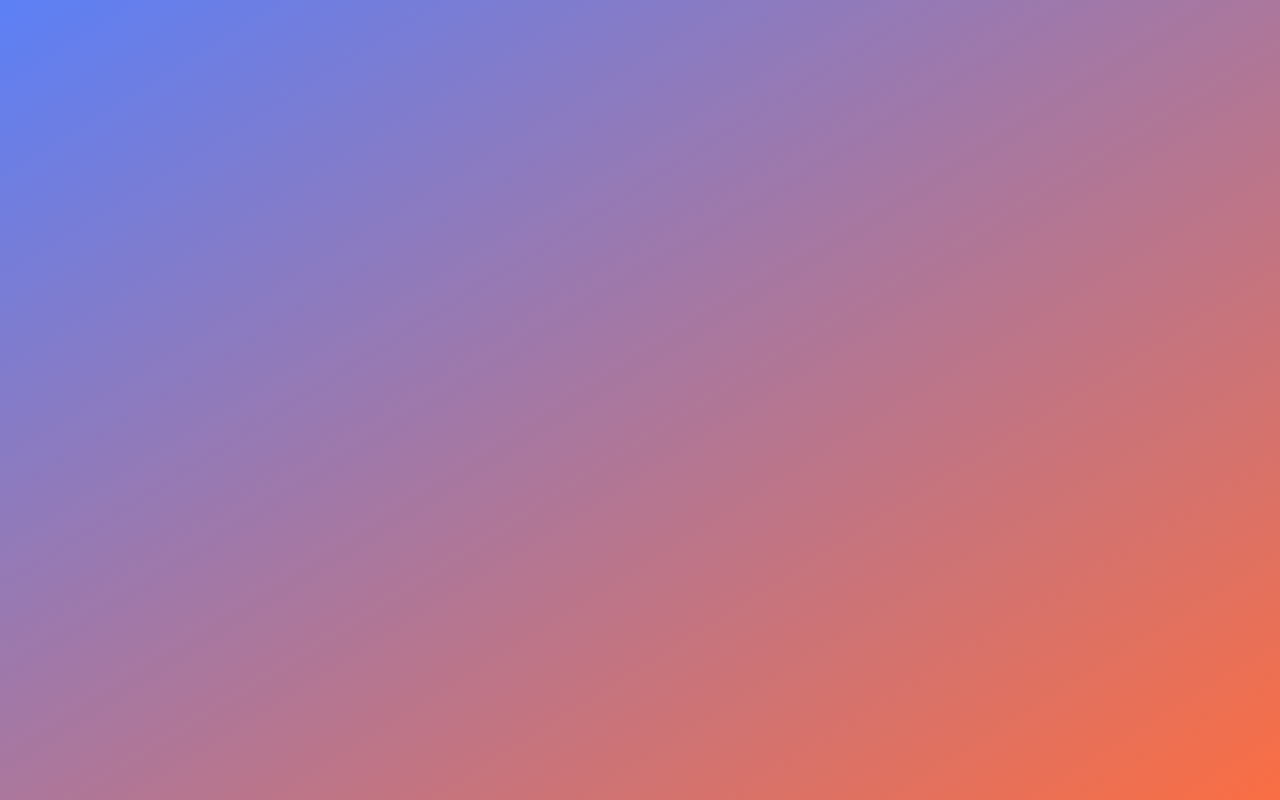
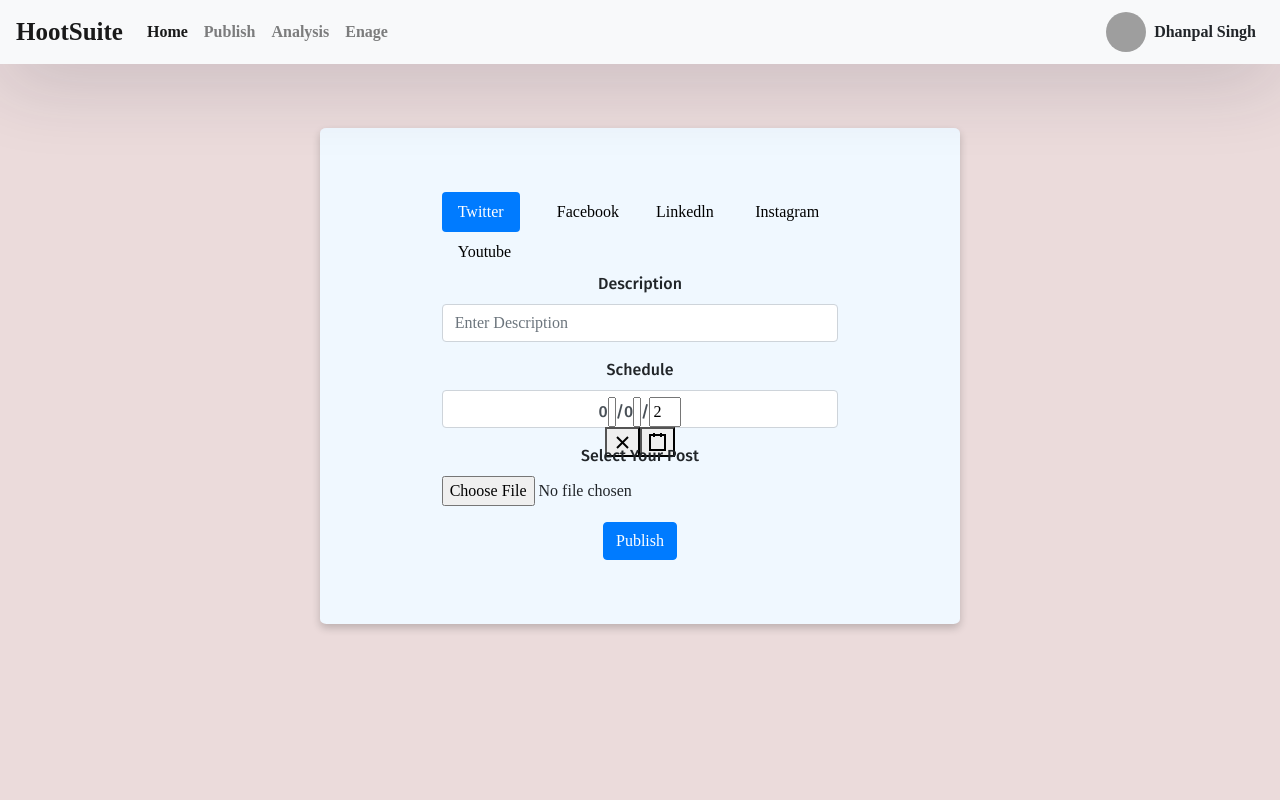
Before and after one commit to dhanpalsinghrajpurohit/frontend-hooksuite, a React (Create React App) app: page /publish in a window 1280 px wide. Built offline with nearby package versions, Linux system fonts and the light colour scheme; grey boxes are pictures that could not be loaded; a web font is replaced by a local one.

Commit message:
ui updated

```diff
--- a/package.json
+++ b/package.json
@@ -9,6 +9,7 @@
     "axios": "^0.25.0",
     "bootstrap": "^4.6.1",
     "react": "^17.0.2",
+    "react-datetime-picker": "^3.5.0",
     "react-dom": "^17.0.2",
     "react-router-dom": "^5.2.0",
     "react-scripts": "5.0.0",
--- a/src/App.js
+++ b/src/App.js
@@ -76,7 +76,7 @@
               <Route exact path="/" component={Login} />
               <Route path="/sign-in" component={Login} />
               <Route path="/sign-up" component={SignUp} />
-              <Route path="/post" component={Post} />
+              <Route path="/publish" component={Post} />
             </Switch>
           </div>
         {/* </div> */}
--- a/src/components/Navbar/Navbar.js
+++ b/src/components/Navbar/Navbar.js
@@ -2,7 +2,7 @@
 import { Component } from "react";
 import { Link } from "react-router-dom";
 
-
+import classes from  "./Navbar.module.css";
 class Navbar extends Component{
     constructor(props){
         super(props);
@@ -25,21 +25,21 @@
                     <div class="collapse navbar-collapse" id="navbarNav">
                         <ul class="navbar-nav">
                         <li class="nav-item">
-                            <a className={this.state.toggle===1?"nav-link active":"nav-link"} href="#" onClick={()=>this.toggleStage(1)}>Home</a>
+                            <Link to="/home" className={this.state.toggle===1?"nav-link active bold":"nav-link"} href="#" onClick={()=>this.toggleStage(1)}>Home</Link>
                         </li>
                         <li class="nav-item">
-                            <a className={this.state.toggle===2?"nav-link active":"nav-link"} href="#" onClick={()=>this.toggleStage(2)}>Publish</a>
+                            <Link to="/publish" className={this.state.toggle===2?"nav-link active":"nav-link"} href="#" onClick={()=>this.toggleStage(2)}>Publish</Link>
                         </li>
                         <li class="nav-item">
-                            <a className={this.state.toggle===3?"nav-link active":"nav-link"} href="#" onClick={()=>this.toggleStage(3)}>Analysis</a>
+                            <Link to="/analysis" className={this.state.toggle===3?"nav-link active":"nav-link"} href="#" onClick={()=>this.toggleStage(3)}>Analysis</Link>
                         </li>
                         <li class="nav-item">
-                            <a className={this.state.toggle===4?"nav-link active":"nav-link"} href="#" onClick={()=>this.toggleStage(4)}>Enage</a>
+                            <Link to="/Enage" className={this.state.toggle===4?"nav-link active":"nav-link"} href="#" onClick={()=>this.toggleStage(4)}>Enage</Link>
                         </li>
                         </ul>
                     </div>
                     <ul className="navbar-nav ml-auto">
-                        <li className="nav-item">
+                        {/* <li className="nav-item">
                             <Link className="nav-link" to={"/sign-in"}>
                                 Login
                             </Link>
@@ -48,7 +48,9 @@
                             <Link className="nav-link" to={"/sign-up"}>
                                 Sign up
                             </Link>
-                        </li>
+                        </li> */}
+                        <li className={classes.avatar}>
+                        </li><p className="m-2">Dhanpal Singh</p>
                     </ul>
                 </nav>
             </react.Fragment>
--- /dev/null
+++ b/src/components/Navbar/Navbar.module.css
@@ -0,0 +1,8 @@
+.avatar {
+    background-image: url("https://lh3.googleusercontent.com/-Sk6Jo31Slvk/AAAAAAAAAAI/AAAAAAAAAAA/AMZuucmiNCCgKAI-gE4DFc6OmdaLr2x2oA/photo.jpg");
+    width: 40px;
+    height: 40px;
+    background-size: cover;
+    background-position: top center;
+    border-radius: 50%;
+}
--- a/src/containers/Authentication/login.component.js
+++ b/src/containers/Authentication/login.component.js
@@ -55,6 +55,8 @@
               className="form-control"
               placeholder="Enter username"
               onChange = {this.Email}
+              minLength={10}
+              required
             />
           </div>
 
@@ -65,6 +67,8 @@
               className="form-control"
               placeholder="Enter password"
               onChange = {this.Password}
+              minLength={8}
+              required
             />
           </div>
 
--- a/src/containers/Post/Post.js
+++ b/src/containers/Post/Post.js
@@ -1,7 +1,7 @@
 import React, {Component} from "react";
 import axios from "axios";
 import { withRouter } from "react-router";
-import { useState } from "react";
+import DateTimePicker from 'react-datetime-picker';
 
 import Navbar from "../../components/Navbar/Navbar";
 import classes from "./Post.module.css";
@@ -19,7 +19,8 @@
             Tags:"testing",
             Message:null,
             authUrl:'',
-            toggleStage:1
+            toggleStage:1,
+            date:new Date()
         }
 
         this.Title = this.Title.bind(this);
@@ -49,6 +50,10 @@
         window.addEventListener('load', this.authUser);
       }
       this.loadTwiiterForm();
+    }
+
+    getDate(value){
+      this.setState({date:value})
     }
     authUser = async (event) =>{
       event.preventDefault();
@@ -88,9 +93,6 @@
         })
 
       };
-
-
-
 
     callback(event){
       // axios
@@ -203,7 +205,19 @@
             <form onSubmit="" method="POST" encType="multipart/form-data">
             <div className="form-group">
                 <label for="txt_title">Description</label>
-                <input type="text" className="form-control" id="txt_title" onChange={this.Title} />
+                <input type="text" className="form-control"
+                    id="txt_title"
+                    onChange={this.Title}
+                    placeholder="Enter Description"/>
+            </div>
+            <div className="form-group">
+              <label for="txt_date" >Schedule </label>
+              <DateTimePicker className="mx-auto form-control"
+                      id="txt_date"
+                      format="dd/MM/yyyy"
+                      onChange={(date)=>this.getDate(date)}
+                      disableClock={true}
+                      value={this.state.date} />
             </div>
             <div className="form-group">
                 <label for="input_file">Select Your Post</label>
@@ -258,7 +272,7 @@
             <React.Fragment>
                 <Navbar />
                 <div className={classes.postForm}>
-                    <div className="col-4 offset-lg-2 mx-auto">
+                    <div className="col-8 offset-lg-2 mx-auto">
                         {alertBox}
                         <div>
                           <ul class="nav nav-pills nav-justified">
@@ -271,6 +285,7 @@
                                 aria-controls="pills-contact"
                                 aria-selected="false"
                                 onClick={() => this.toggleTab(1)}>Twitter</button>
+
                             </li>
 
                             <li className="nav-item">
--- a/src/containers/Post/Post.module.css
+++ b/src/containers/Post/Post.module.css
@@ -1,8 +1,18 @@
 .postForm{
     background-color: aliceblue;
-    margin-left: 1%;
+    width: 50%;
+    margin-left: 25%;
     margin-top:  5%;
     margin-right:1%;
     padding-top: 5%;
     padding-bottom: 5%;
+    box-shadow: 0 4px 8px 0 rgba(0,0,0,0.2);
+    transition: 0.3s;
+    background-color: aliceblue;
+    border-radius: 1%;
 }
+
+
+.postForm:hover {
+    box-shadow: 0 8px 16px 0 rgba(0,0,0,0.2);
+}
--- a/src/index.css
+++ b/src/index.css
@@ -5,11 +5,12 @@
   box-sizing: border-box;
 }
 body {
-  background-image: linear-gradient(
+  /* background-image: linear-gradient(
     to bottom right,
     rgb(92, 128, 246),
     rgb(250, 110, 67)
-  ) !important;
+  ) !important; */
+  background-color: #ebdbdb;
   min-height: 100vh;
   display: flex;
   font-weight: 800;
```
Also changed, not shown: src/containers/Dashboard/Dashboard.js (+9 -0 lines), src/containers/Authentication/ForgetPassword.js (added), 1 other file (tests, documents, lock files or other folders). Lines whose indentation alone changed are shown as unchanged.
